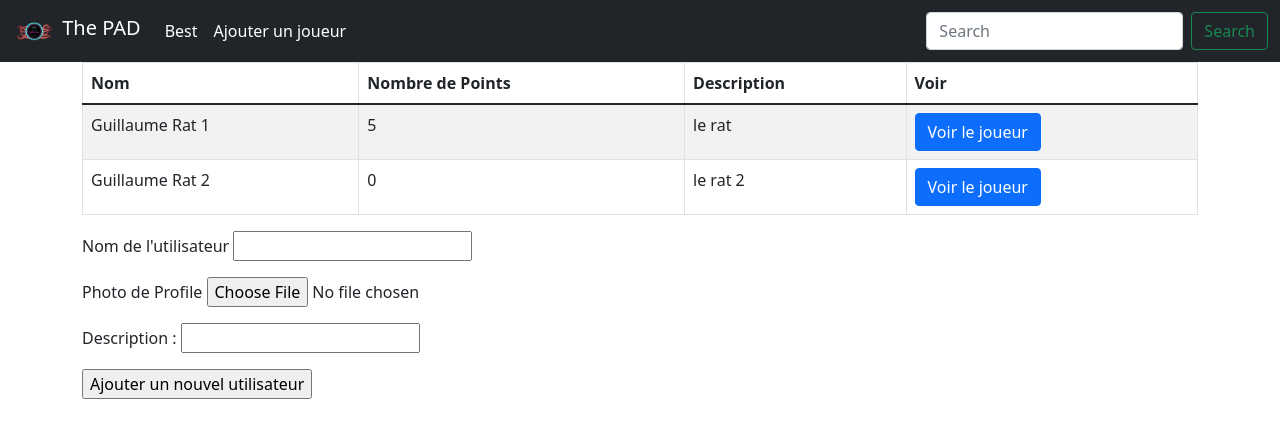
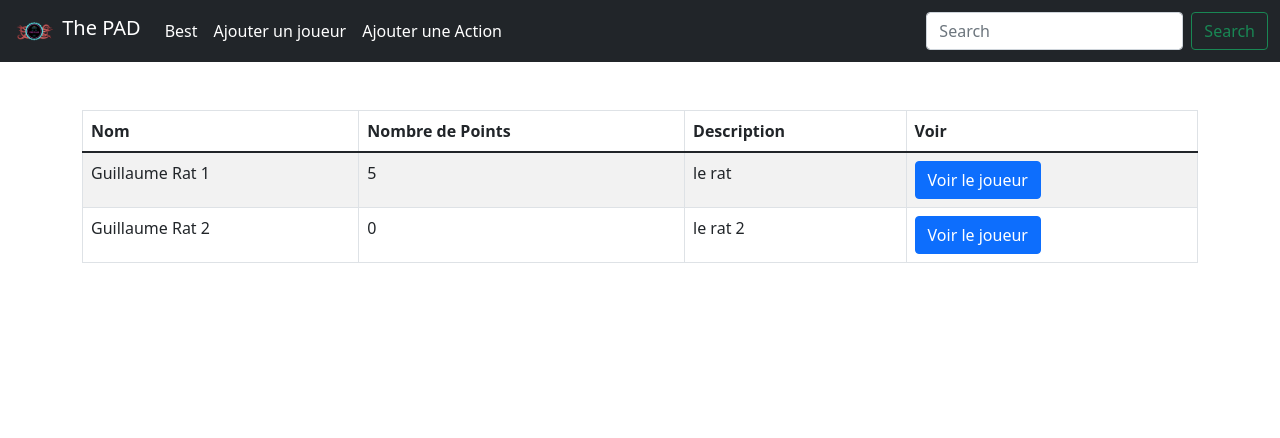
Before and after one commit to Guillaume-Delbarre/ThePAD, a Django app: page / in a window 1280 px wide. Shown: the top 438 px of the page. Run offline with Django 4.2, Linux system fonts and the light colour scheme; data comes from the database, SQL or seed files in the repository; both versions use the stored data as it was after the commit; parts of the project's set-up code (start-up, migrations or seed data) failed here and were passed over; some libraries are stand-ins or nearby versions.

Commit message:
Add Action and some fixies

```diff
--- a/src/game/templates/game/index.html
+++ b/src/game/templates/game/index.html
@@ -25,26 +25,4 @@
   {% else %}
       <p>No player are available.</p>
   {% endif %}
-
-  <form action="{% url 'game:create_player' %}" method="post" enctype="multipart/form-data">
-    {% csrf_token %}
-    <p>
-      {% if error_message %}<p><strong>{{ error_message }}</strong></p>{% endif %}
-    </p>
-    <p>
-      <label for="nameInput">Nom de l'utilisateur</label>
-      <input type="text" name="nom" id="nameInput" required>
-    </p>
-    <p>
-      <label for="imageInput">Photo de Profile</label>
-      <input type="file" name="photo" id="imageInput">
-    </p>
-    <p>
-      <label for="descriptionInput">Description :</label>
-      <input type="text" name="description" id="descriptionInput">
-    </p>
-    <p>
-      <input type="submit" value="Ajouter un nouvel utilisateur">
-    </p>
-  </form>
 {% endblock %}
--- a/src/game/templates/game/navbar.html
+++ b/src/game/templates/game/navbar.html
@@ -16,7 +16,10 @@
               <a class="nav-link active" aria-current="page" href="{% url 'game:best' %}">Best</a>
             </li>
             <li class="nav-item">
-              <a class="nav-link active" aria-current="page" href="{% url 'game:add-player' %}">Ajouter un joueur</a>
+              <a class="nav-link active" aria-current="page" href="{% url 'game:add_player' %}">Ajouter un joueur</a>
+            </li>
+            <li class="nav-item">
+              <a class="nav-link active" aria-current="page" href="{% url 'game:add_action' %}">Ajouter une Action</a>
             </li>
         </ul>
         <form class="d-flex">
@@ -26,3 +29,6 @@
       </div>
     </div>
   </nav>
+
+  <br/>
+  <br/>
--- a/src/game/urls.py
+++ b/src/game/urls.py
@@ -10,6 +10,6 @@ urlpatterns = [
     path('<int:pk>/points/', views.PointView.as_view(), name='points'),
     path('<int:player_id>/attribute/', views.attribute, name = 'attribute'),
     path('<int:player_id>/delete', views.delete, name='delete'),
-    path('create/', views.create_player, name='create_player'),
-    path('add_player', views.add_player, name="add-player")
+    path('add_player', views.add_player, name="add_player"),
+    path('add_action', views.add_action, name="add_action"),
 ]
--- a/src/game/views.py
+++ b/src/game/views.py
@@ -3,7 +3,7 @@ from django.shortcuts import get_object_or_404, render
 from django.urls import reverse
 from django.views import generic
 from django.db.models import Count
-from .forms import PlayerForm
+from .forms import PlayerForm, ActionForm
 from .models import Action, Player
 
 
@@ -44,20 +44,6 @@ def delete(request, player_id) :
     player.delete()
     return HttpResponseRedirect(reverse('game:index'))
 
-def create_player(request) :
-    try :
-        name = request.POST["nom"]
-        photo = request.POST["photo"]
-        description = request.POST["description"]
-    except (KeyError) :
-        return render(request, 'game/index.html', {
-            'error_message': 'Les entrées ne sont pas valides'
-        })
-    else :
-        player = Player(name=name, photo=photo, description=description)
-        player.save()
-        return HttpResponseRedirect(reverse('game:detail', args=(player.id,)))
-
 def add_player(request) :
     submitted = False
     if request.method == "POST" :
@@ -72,6 +58,21 @@ def add_player(request) :
 
     return render(request, 'game/add_player.html', {'form':form, 'submitted':submitted})
 
+def add_action(request) :
+    submitted = False
+    if request.method == "POST" :
+        form = ActionForm(request.POST, request.FILES)
+        if form.is_valid() :
+            form.save()
+            return HttpResponseRedirect('/add_action?submitted=True')
+    else :
+        form = ActionForm
+        if 'submitted' in request.GET :
+            submitted = True
+
+    return render(request, 'game/add_action.html', {'form':form, 'submitted':submitted})
+
+
 def best(request) :
     player = Player.objects.annotate(count=Count('action__point')).order_by('-count').first()
     return HttpResponseRedirect(reverse('game:points', args=(player.id,)))
```
Also changed, not shown: src/game/forms.py (+12 -3 lines), src/game/templates/game/add_action.html (added, +24 -0 lines), src/db.sqlite3.
